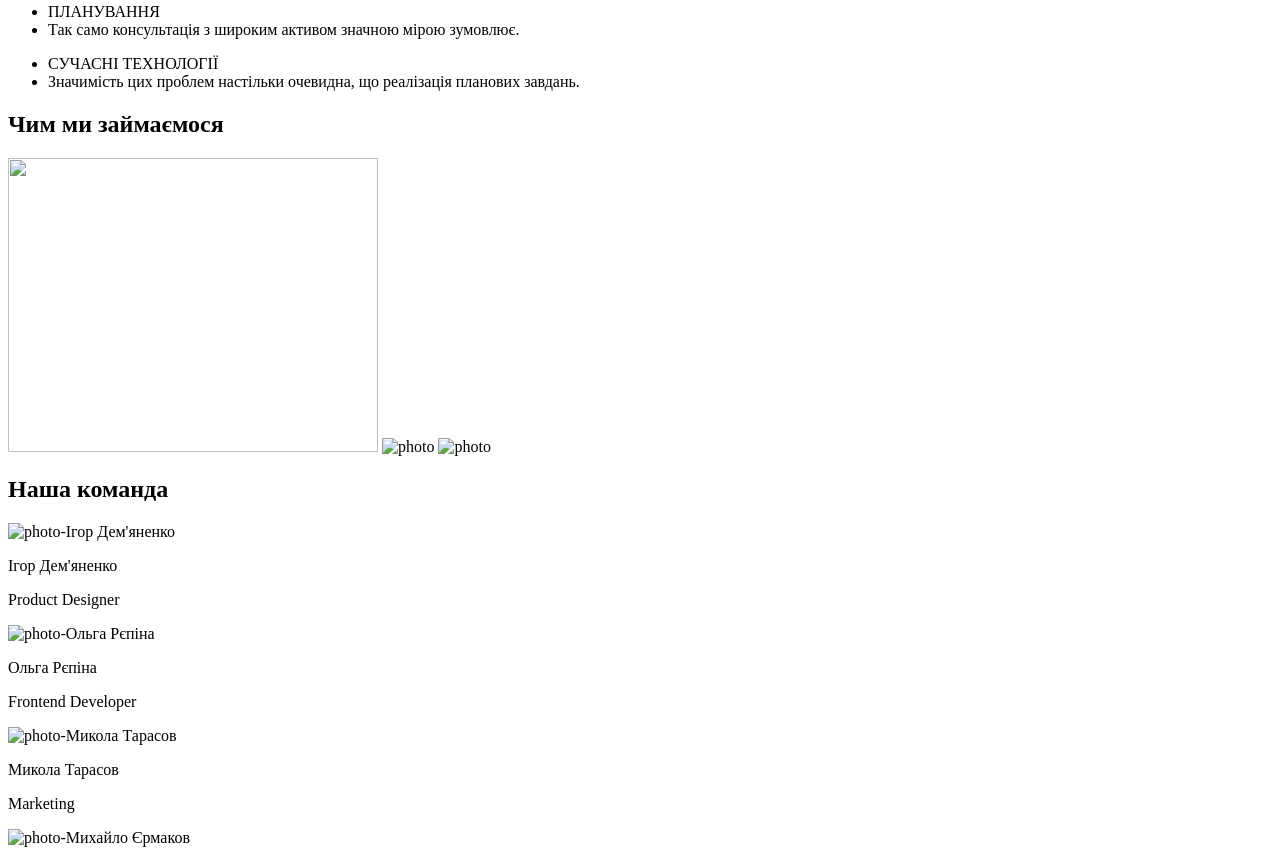
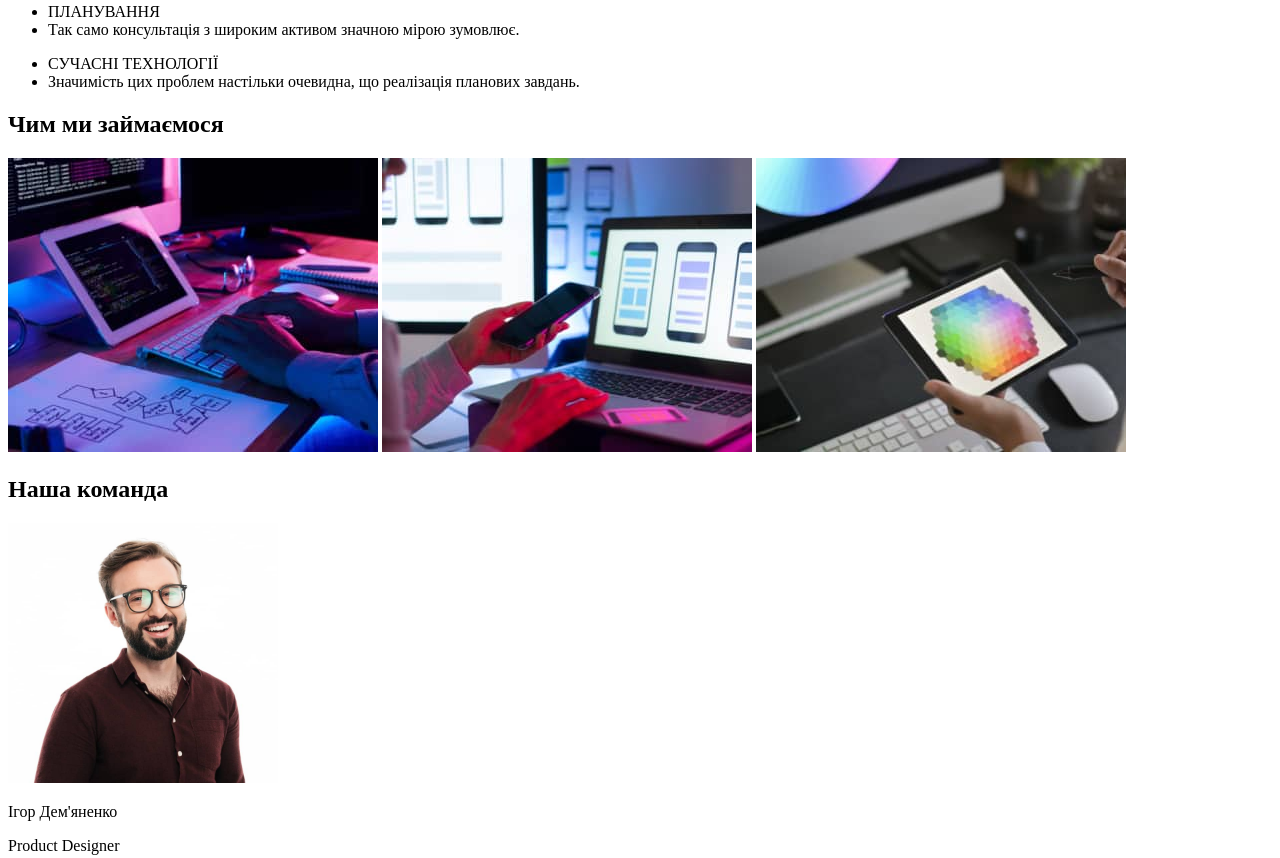
Before and after one commit to Rdk001/goit-markup-hw-01, a plain HTML site: page index.html in a window 1280 px wide. Shown: the part 380-1238 px from the top of the page. Drawn offline with Linux system fonts and the light colour scheme.

Commit message:
исправил ошибку в указании пути к папке с фото

```diff
--- a/index.html
+++ b/index.html
@@ -84,9 +84,24 @@
 
     <div class="what-do-we-do">
       <h2>Чим ми займаємося</h2>
-      <img src="img/img-1.jpg" alt="" width="370px" height="294px" />
-      <img src="img/img-2.jpg" alt="photo" width="370px" height="294px" />
-      <img src="img/img-3.jpg" alt="photo" width="370px" height="294px" />
+      <img
+        src="images/img-1.jpg"
+        alt="людина працюе за компьютером"
+        width="370px"
+        height="294px"
+      />
+      <img
+        src="images/img-2.jpg"
+        alt="людина працюе за ноутбуком"
+        width="370px"
+        height="294px"
+      />
+      <img
+        src="images/img-3.jpg"
+        alt="людина працюе за iPad"
+        width="370px"
+        height="294px"
+      />
     </div>
 
     <!-- Наша команда -->
@@ -95,7 +110,7 @@
       <h2>Наша команда</h2>
       <div>
         <img
-          src="img/img-4.jpg"
+          src="images/img-4.jpg"
           alt="photo-Ігор Дем'яненко"
           width="270px"
           height="260px"
@@ -105,7 +120,7 @@
       </div>
       <div>
         <img
-          src="img/img-5.jpg"
+          src="images/img-5.jpg"
           alt="photo-Ольга Рєпіна"
           width="270px"
           height="260px"
@@ -115,7 +130,7 @@
       </div>
       <div>
         <img
-          src="img/img-6.jpg"
+          src="images/img-6.jpg"
           alt="photo-Микола Тарасов"
           width="270px"
           height="260px"
@@ -125,7 +140,7 @@
       </div>
       <div>
         <img
-          src="img/img-7.jpg"
+          src="images/img-7.jpg"
           alt="photo-Михайло Єрмаков"
           width="270px"
           height="260px "
```
